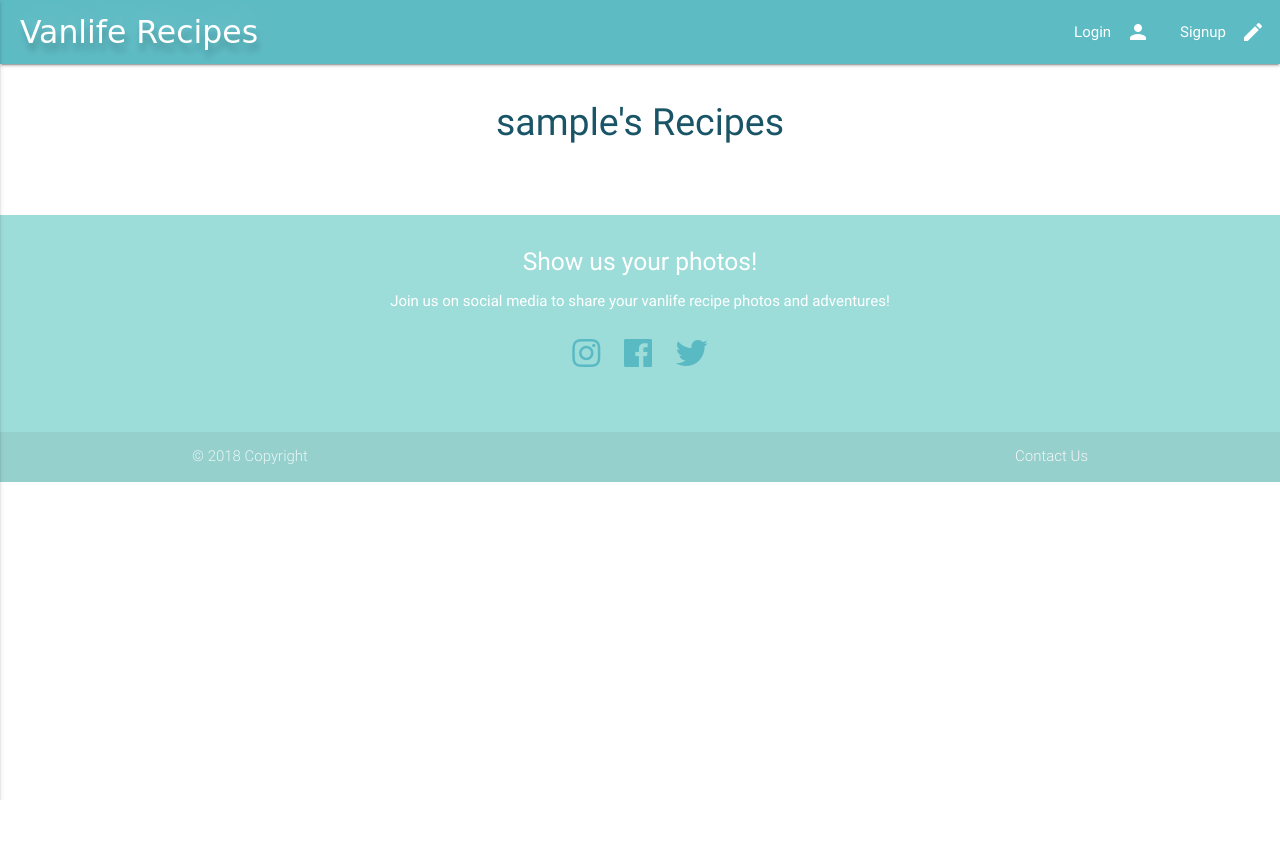
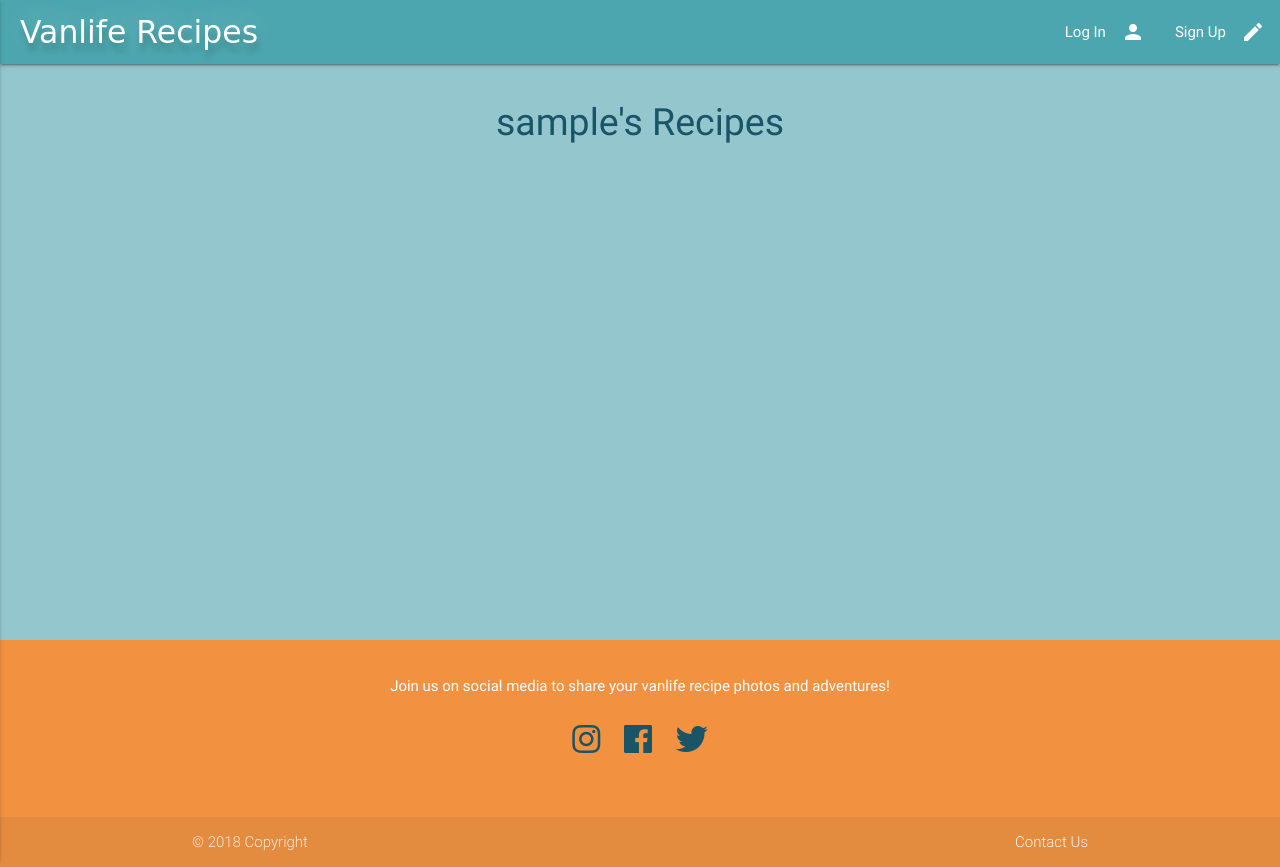
Before and after one commit to LWilsonDev/recipe-book, a Flask app: a page that uses templates/base.html in a window 1280 px wide. Before the commit the page ends 800 px from the top, so only its background shows below. Run offline with Flask 2, Linux system fonts and the light colour scheme; data that the repository does not hold is empty; some libraries are stand-ins or nearby versions; some web fonts are replaced.

Commit message:
change of styling and login modal

```diff
--- a/app.py
+++ b/app.py
@@ -29,22 +29,22 @@ def index():
 @app.route('/login', methods=['GET', 'POST'])
 def login():
 
-
     if request.method == 'POST':
         users = mongo.db.users
         login_user = users.find_one({'username' : request.form['username']})
         if login_user:
             if bcrypt.hashpw(request.form['password'].encode('utf-8'), login_user['password'].encode('utf-8')) == login_user['password'].encode('utf-8'):
                 session['username'] = request.form['username']
+                flash('Welcome back, ' + session['username'])
                 return redirect(url_for('index'))
 
-        flash('Invalid username/password combination')
-        return render_template('login.html')
-    return render_template('login.html')
+        flash('Invalid username/password')
+    return render_template('index.html')
 
 @app.route('/logout')
 def logout():
     session.pop('username', None)
+    flash('Logged out')
     return redirect(url_for('index'))
 
 @app.route('/signup', methods=['POST', 'GET'])
@@ -57,11 +57,12 @@ def signup():
             hashpass = bcrypt.hashpw(request.form['password'].encode('utf-8'), bcrypt.gensalt())
             users.insert({"username": request.form['username'], "password": hashpass})
             session['username'] = request.form['username']
+            flash("Welcome, " + session['username'])
             return redirect(url_for('index'))
 
-        flash('That username already exists!')
-        return render_template('signup.html')
-    return render_template('signup.html')
+    flash('That username already exists!')
+    return redirect(url_for('index'))
+
 
 
 @app.route('/addrecipe', methods=['POST', 'GET'])
--- a/static/css/style.css
+++ b/static/css/style.css
@@ -1,8 +1,15 @@
 @import url('https://fonts.googleapis.com/css?family=Chicle');
 
 body{
-    color: #195567;
+    color:  #195567;
+    background-color: #53a4b09e;
 
+}
+.full-width {
+      width: 100%;
+}
+.min-height {
+    min-height: 55vh;
 }
 
 .flex-container {
@@ -123,18 +123,19 @@ body{
 .flashes{
     width: 100%;
     height: 38px;
-    background-color: #5dbbc54a;
+    background-color: #ffec0b9e;
     text-align: center;
     padding: 4px;
     border-radius: 8px;
-    margin-top: 10px;
+    margin: 15px auto;
 }
 .underline {
     text-decoration: underline;
 }
 
 .mynav {
-    background-color: #58b9c3f7;
+    background-color: #4ca6af;
+
     color: #195567;
 
 }
@@ -145,7 +146,7 @@ body{
 }
 
 .blue-footer {
-    background-color: #9dddd9;
+    background-color: #f5913cf7;
     position: relative;
     bottom: 0;
     left: 0;
@@ -161,7 +162,7 @@ body{
     transition-property: text-shadow;
     transition-duration: 0.3s;
     transition-timing-function: ease-in-out;
-    color: #58b9c3f7;
+    color:  #195567;
     font-size: 32px;
     margin-left: 10px;
     margin-right: 10px;
--- a/templates/base.html
+++ b/templates/base.html
@@ -19,34 +19,66 @@
             <a href="#" data-activates="mobile-demo" class="button-collapse"><i class="material-icons">menu</i></a>
             <ul id="nav-mobile" class="right hide-on-med-and-down">
                 {% if 'username' in session %}
-                <li><a href="{{url_for('myrecipes', username=session['username'])}}" class="">{{ session['username'] }}'s Recipes <i class="material-icons right">restaurant</i></a></li>
+                <li><a href="{{url_for('myrecipes', username=session['username'])}}" class="">Your Recipes <i class="material-icons right">restaurant</i></a></li>
                 <li><a href="{{url_for('addrecipe')}}" class="">Add Recipe <i class="material-icons right">playlist_add</i></a></li>
                 <li><a href="{{url_for('logout')}}">Logout<i class="material-icons right">exit_to_app</i></a></li>
                 {% else %}
-                <li><a href="{{url_for('login')}}" class="">Login <i class="material-icons right">person</i></a></li>
-                <li><a href="{{url_for('signup')}}" class="">Signup <i class="material-icons right">edit</i></a></li>
+                <li><a class="modal-trigger" href="#login"><i class="material-icons right">person</i>Log In</a></li>
+                <li><a class="modal-trigger" href="#register"><i class="material-icons right">edit</i>Sign Up</a></li>
                 {% endif %}
             </ul>
             <ul class="side-nav" id="mobile-demo">
                 <li><a href="{{url_for('index')}}" class="">Home <i class="material-icons right">home</i></a></li>
                 {% if 'username' in session %}
-                <li><a href="{{url_for('myrecipes', username=session['username'])}}" class="">{{ session['username'] }}'s Recipes <i class="material-icons right">restaurant</i></a></li>
+                <li><a href="{{url_for('myrecipes', username=session['username'])}}" class="">Your Recipes <i class="material-icons right">restaurant</i></a></li>
                 <li><a href="{{url_for('addrecipe')}}" class="">Add Recipe <i class="material-icons right">playlist_add</i></a></li>
                 <li><a href="{{url_for('logout')}}">Logout<i class="material-icons right">exit_to_app</i></a></li>
                 {% else %}
-                <li><a href="{{url_for('login')}}" class="">Login <i class="material-icons right">person</i></a></li>
-                <li><a href="{{url_for('signup')}}" class="">Signup <i class="material-icons right">edit</i></a></li>
+                <li><a class="modal-trigger" href="#login"><i class="material-icons right">person</i>Log In</a></li>
+                <li><a class="modal-trigger" href="#register"><i class="material-icons right">edit</i>Sign Up</a></li>
                 {% endif %}
         </div>
     </nav>
-    <div class="container flex-container">
+    <div>
+        <div id="login" class="modal">
+                    <div class="modal-content">
+                        <h4>Log In</h4>
+                        <form method=POST action="{{ url_for('login') }}">
+                            <input type="text" name="username" placeholder="username" required/>
+                            <input type="password" name="password" placeholder="password" required/>
+
+
+                    </div>
+                    <div class="modal-footer">
+
+                        <button href="{{url_for('login')}}" type="submit" name="Login" class="btn modal-action modal-close waves-effect green">Log In <i class="material-icons left">person</i></button>
+
+                    </div>
+                    </form>
+                </div>
+                <div id="register" class="modal">
+                    <div class="modal-content">
+                        <h4>Register</h4>
+                        <form method=POST action="{{ url_for('signup') }}">
+                            <input type="text" name="username" placeholder="username" required/>
+                            <input type="password" name="password" placeholder="password" required/>
+
+
+                    </div>
+                    <div class="modal-footer">
+                        <button href="{{url_for('signup')}}" type="submit" name="Register" class="btn modal-action modal-close waves-effect waves-green ">Register <i class="material-icons right">edit</i></button>
+
+
+                    </div>
+                    </form>
+                </div>
+
         {% block content %} {% endblock %}
     </div>
     <footer class="page-footer blue-footer">
         <div class="container text-center">
             <div class="row">
                 <div class="col s12">
-                    <h5>Show us your photos!</h5>
                     <p class="social-text">Join us on social media to share your vanlife recipe photos and adventures!</p>
                 </div>
                 <div class="col s12 social">
@@ -73,6 +105,23 @@
             $('.collapsible').collapsible();
             $('select').material_select();
             $(".button-collapse").sideNav();
+            // the "href" attribute of the modal trigger must specify the modal ID that wants to be triggered
+
+    $('.modal').modal({
+      dismissible: true, // Modal can be dismissed by clicking outside of the modal
+      opacity: .5, // Opacity of modal background
+      inDuration: 300, // Transition in duration
+      outDuration: 200, // Transition out duration
+      startingTop: '4%', // Starting top style attribute
+      endingTop: '10%', // Ending top style attribute
+      ready: function(modal, trigger) { // Callback for Modal open. Modal and trigger parameters available.
+
+        console.log(modal, trigger);
+      },
+
+    }
+  );
+
 
 
             $('.js_recipe_btn').click(function(){
--- a/templates/myrecipes.html
+++ b/templates/myrecipes.html
@@ -1,12 +1,15 @@
 {% extends 'base.html' %} {% block content %}
 
+<header>
   <div class="row">
-  <header>
     <div class="col s12 text-center">
       <h2 class="page-title">{{ username }}'s Recipes</h2>
     </div>
+  </div>
 </header>
 <main>
+  <div class="container min-height">
+    <div class="row">
       <div class="col s12 text-center">
         {% if username == session['username'] %}
         <a href="{{url_for('addrecipe')}}" class="waves-effect waves-light btn"><i class="material-icons left">playlist_add</i>Add Recipe</a> {% endif %}
@@ -16,6 +19,8 @@
           {% endfor %}
         </ul>
       </div>
+    </div>
+  </div>
 </main>
-</div>
+
 {% endblock %}
```
Also changed, not shown: other parts of static/css/style.css (+30 -24 lines), templates/index.html (+72 -18 lines), templates/login.html (deleted, +0 -23 lines), templates/signup.html (deleted, +0 -25 lines), README.md. Lines whose indentation alone changed are shown as unchanged.
